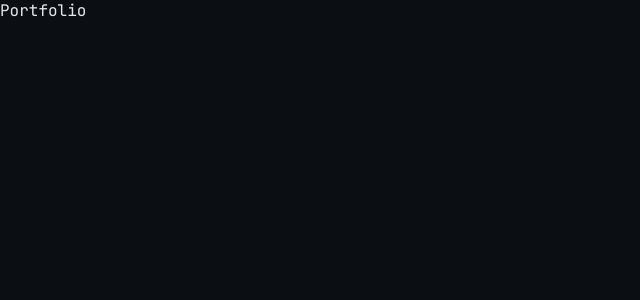
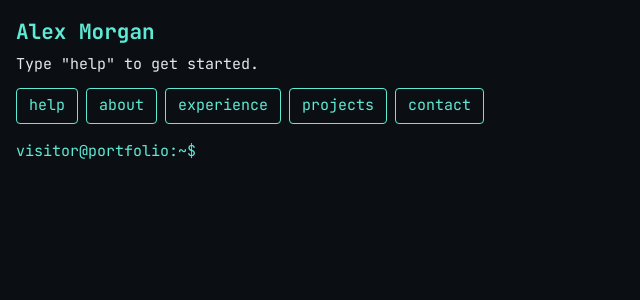
Before and after one commit to Munkkkk/portfolio-cli, a Next.js app: page / in a window 1280 px wide. Shown: the top 300 px of the page, without its empty margins (0-640 px from the left). Built offline with nearby package versions, Linux system fonts and the light colour scheme.

Commit message:
feat: wire terminal, registry and commands
Co-Authored-By: Claude Opus 5.5 <noreply@anthropic.com>

```diff
--- /dev/null
+++ b/src/app/Portfolio.tsx
@@ -0,0 +1,19 @@
+"use client";
+
+import { createRegistry } from "@/core/registry";
+import { commands } from "@/commands";
+import { profile } from "@/content/profile";
+import { Terminal } from "@/components/Terminal/Terminal";
+import { Welcome } from "@/components/Terminal/Welcome";
+
+const registry = createRegistry(commands);
+const suggestions = ["help", "about", "experience", "projects", "contact"];
+
+export function Portfolio() {
+  return (
+    <Terminal
+      registry={registry}
+      welcome={(run) => <Welcome name={profile.name} suggestions={suggestions} onRun={run} />}
+    />
+  );
+}
--- a/src/app/page.tsx
+++ b/src/app/page.tsx
@@ -1,3 +1,9 @@
+import { Portfolio } from "./Portfolio";
+
 export default function Home() {
-  return <main>Portfolio</main>;
+  return (
+    <main>
+      <Portfolio />
+    </main>
+  );
 }
--- a/src/components/Terminal/Terminal.tsx
+++ b/src/components/Terminal/Terminal.tsx
@@ -11,6 +11,10 @@ import styles from "./Terminal.module.css";
 interface TerminalProps {
   registry: Registry;
   welcome: (run: (input: string) => void) => ReactNode;
+}
+
+function WelcomeSlot({ render, run }: { render: TerminalProps["welcome"]; run: (input: string) => void }) {
+  return <>{render(run)}</>;
 }
 
 export function Terminal({ registry, welcome }: TerminalProps) {
@@ -56,7 +60,7 @@ export function Terminal({ registry, welcome }: TerminalProps) {
 
   return (
     <div className={styles.terminal} onClick={handleClick}>
-      {showWelcome && welcome(run)}
+      {showWelcome && <WelcomeSlot render={welcome} run={run} />}
       <div role="log" aria-live="polite" className={styles.log}>
         {history.map((entry) => (
           <OutputLine key={entry.id} entry={entry} />
```
Also changed, not shown: .claude/launch.json (added).
